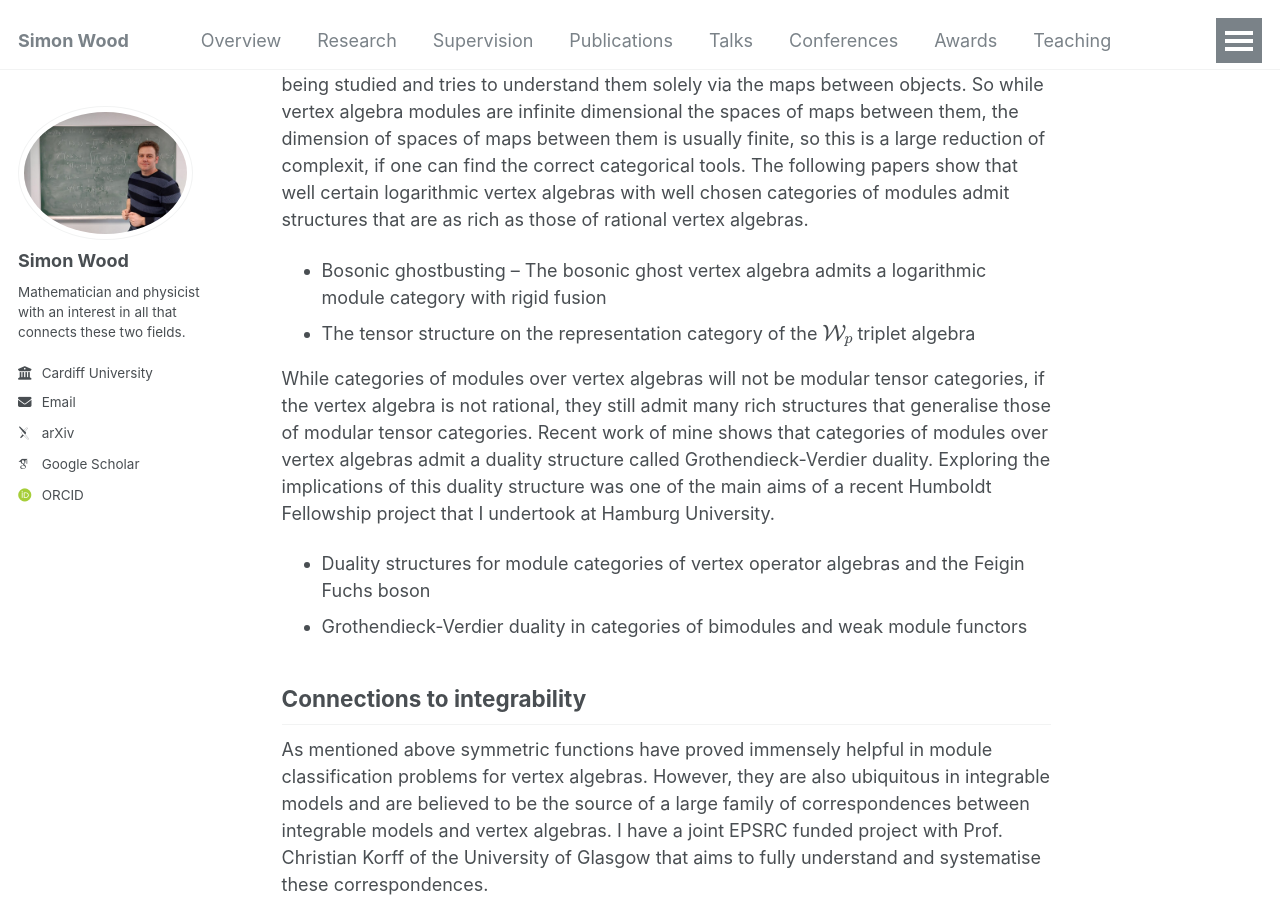
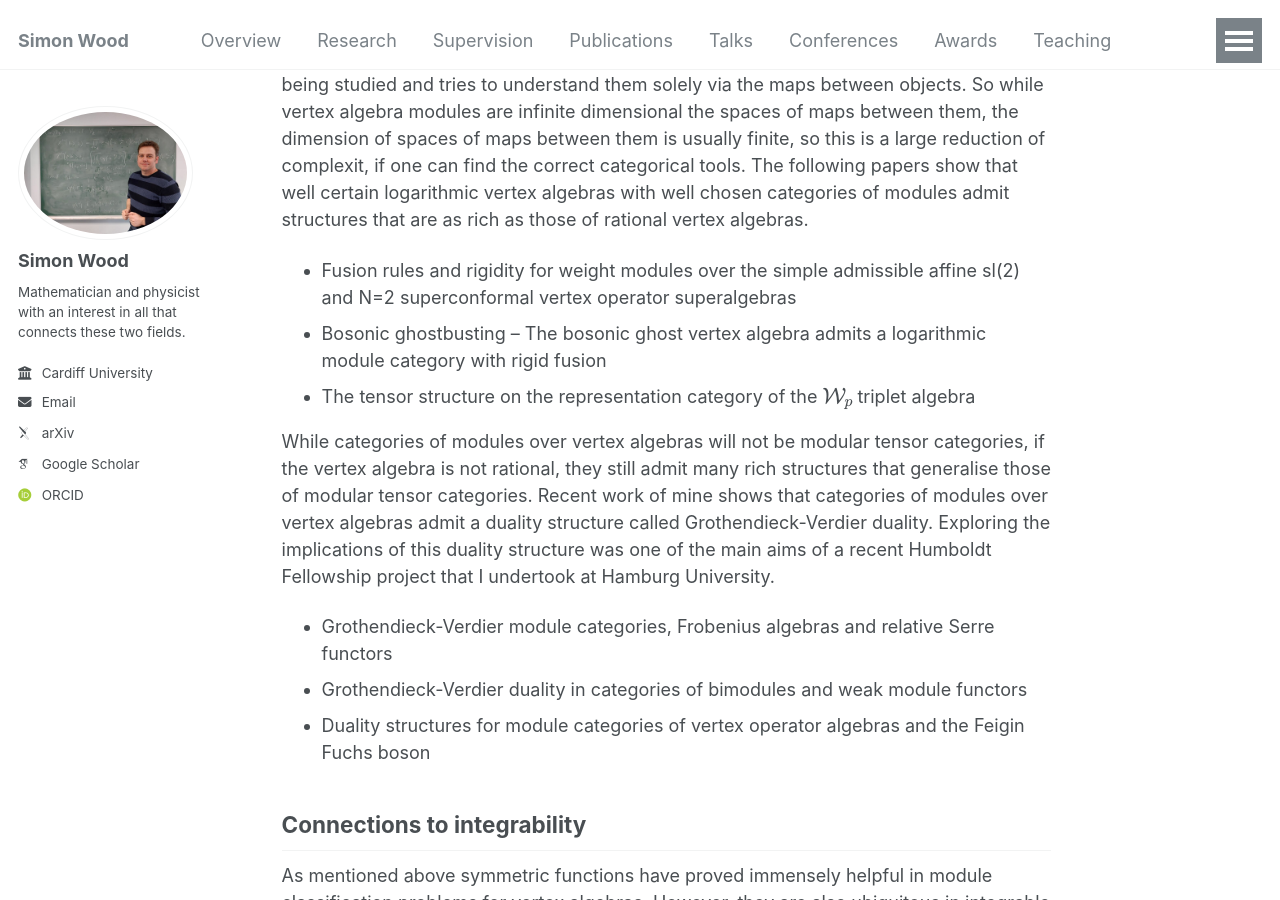
Before and after one commit to simonjwood/simonjwood.github.io, a Jekyll site: the page built from _pages/research.md, in a window 1280 px wide and 900 px high, scrolled down 1625 px. Built offline with Jekyll 4.4.1, drawn with Linux system fonts in a browser that asks for light colours; some web fonts are replaced.

Commit message:
Update research.md

```diff
--- a/_pages/research.md
+++ b/_pages/research.md
@@ -32,13 +32,15 @@ Categories of modules over rational vertex algebras are so called modular tensor
 
 Vertex algebras and their modules are infinite dimensional vector spaces (with much additional structure). This means that it is very easy to get lost in technical details. Category theory is the perfect antidote to this as it ignores the internal structure of objects being studied and tries to understand them solely via the maps between objects. So while vertex algebra modules are infinite dimensional the spaces of maps between them, the dimension of spaces of maps between them is usually finite, so this is a large reduction of complexit, if one can find the correct categorical tools. The following papers show that well certain logarithmic vertex algebras with well chosen categories of modules admit structures that are as rich as those of rational vertex algebras.
 
+- Fusion rules and rigidity for weight modules over the simple admissible affine sl(2) and N=2 superconformal vertex operator superalgebras
 - Bosonic ghostbusting -- The bosonic ghost vertex algebra admits a logarithmic module category with rigid fusion
 - The tensor structure on the representation category of the $$\mathcal{W}_p$$ triplet algebra
 
 While categories of modules over vertex algebras will not be modular tensor categories, if the vertex algebra is not rational, they still admit many rich structures that generalise those of modular tensor categories. Recent work of mine shows that categories of modules over vertex algebras admit a duality structure called Grothendieck-Verdier duality. Exploring the implications of this duality structure was one of the main aims of a recent Humboldt Fellowship project that I undertook at Hamburg University.
 
+- Grothendieck-Verdier module categories, Frobenius algebras and relative Serre functors
+- Grothendieck-Verdier duality in categories of bimodules and weak module functors
 - Duality structures for module categories of vertex operator algebras and the Feigin Fuchs boson
-- Grothendieck-Verdier duality in categories of bimodules and weak module functors
 
 Connections to integrability
 ----------------------------
```
